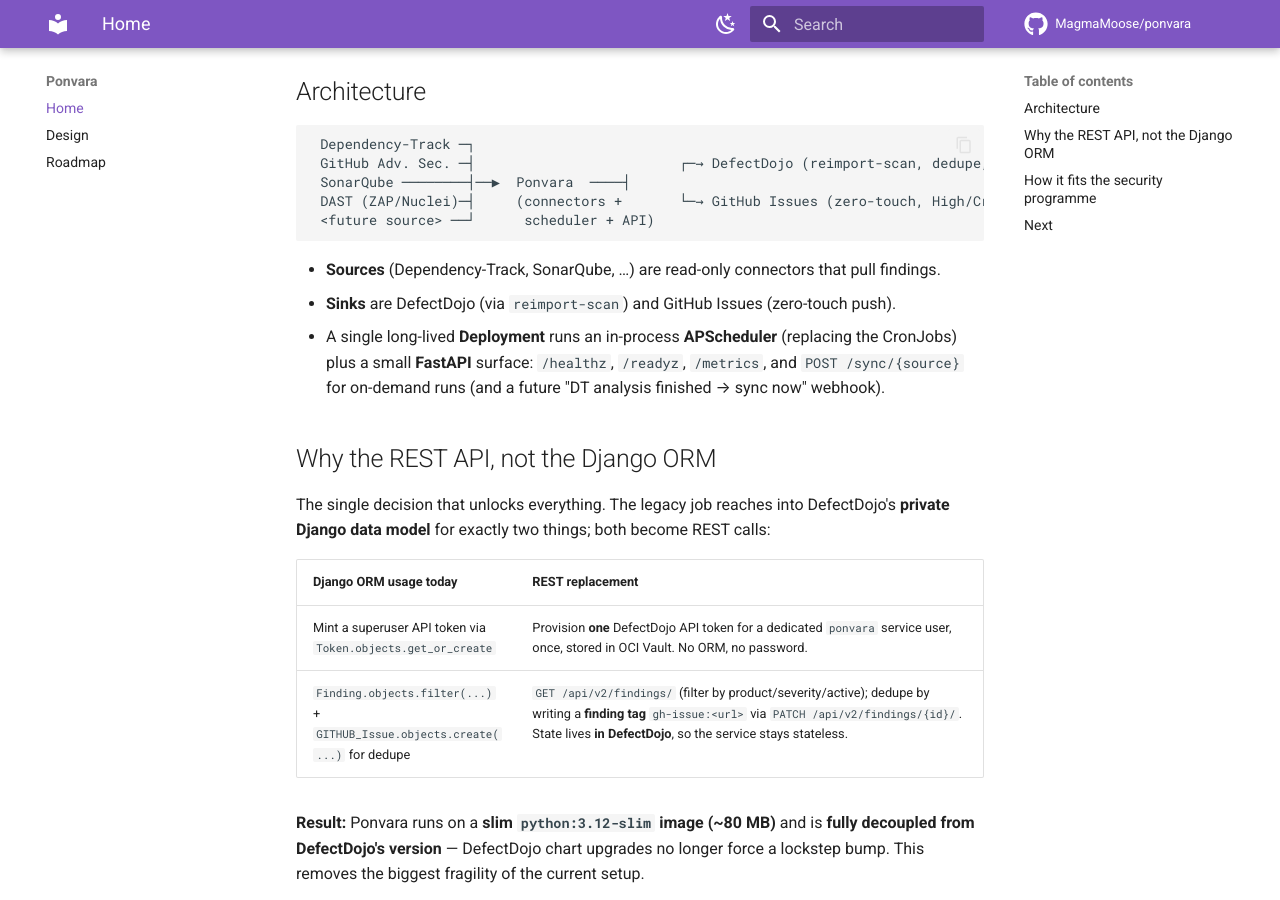
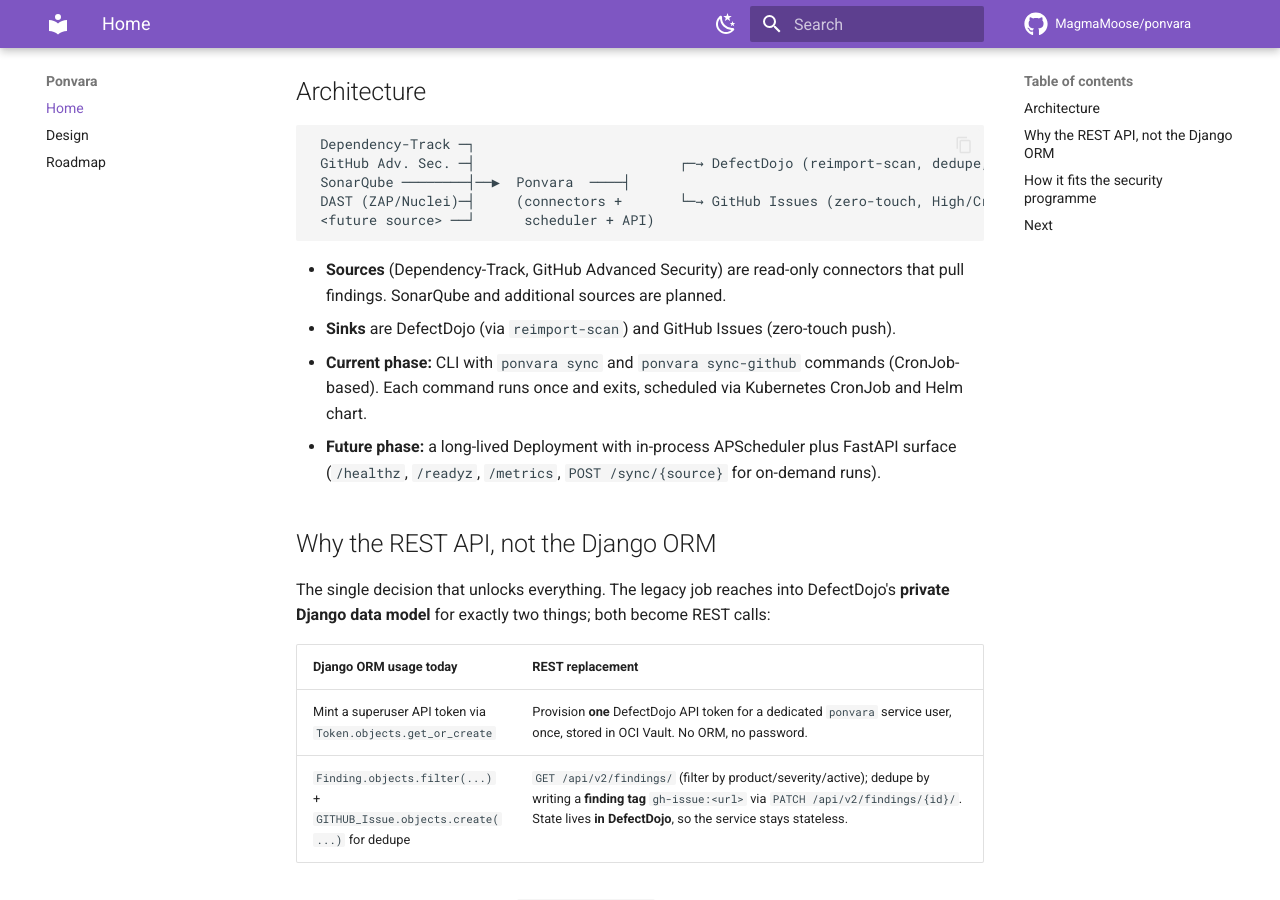
Before and after one commit to MagmaMoose/ponvara, an MkDocs documentation site: the page built from docs/index.md, in a window 1280 px wide and 900 px high, scrolled down 341 px. Built offline with MkDocs 1.6.1 and Material for MkDocs 9.7.7, drawn with Linux system fonts in a browser that asks for light colours; comment, search, counter and statistics services are not loaded.

Commit message:
docs-update maintenance
Automated maintenance run.

````diff
--- a/docs/index.md
+++ b/docs/index.md
@@ -22,13 +22,13 @@
  <future source> ──┘      scheduler + API)
 ```
 
-- **Sources** (Dependency-Track, SonarQube, …) are read-only connectors that pull
-  findings.
+- **Sources** (Dependency-Track, GitHub Advanced Security) are read-only connectors that
+  pull findings. SonarQube and additional sources are planned.
 - **Sinks** are DefectDojo (via `reimport-scan`) and GitHub Issues (zero-touch push).
-- A single long-lived **Deployment** runs an in-process **APScheduler** (replacing the
-  CronJobs) plus a small **FastAPI** surface: `/healthz`, `/readyz`, `/metrics`, and
-  `POST /sync/{source}` for on-demand runs (and a future "DT analysis finished →
-  sync now" webhook).
+- **Current phase:** CLI with `ponvara sync` and `ponvara sync-github` commands (CronJob-based).
+  Each command runs once and exits, scheduled via Kubernetes CronJob and Helm chart.
+- **Future phase:** a long-lived Deployment with in-process APScheduler plus FastAPI
+  surface (`/healthz`, `/readyz`, `/metrics`, `POST /sync/{source}` for on-demand runs).
 
 ## Why the REST API, not the Django ORM
 
````
Also changed, not shown: docs/DESIGN.md (+1 -1 lines).
